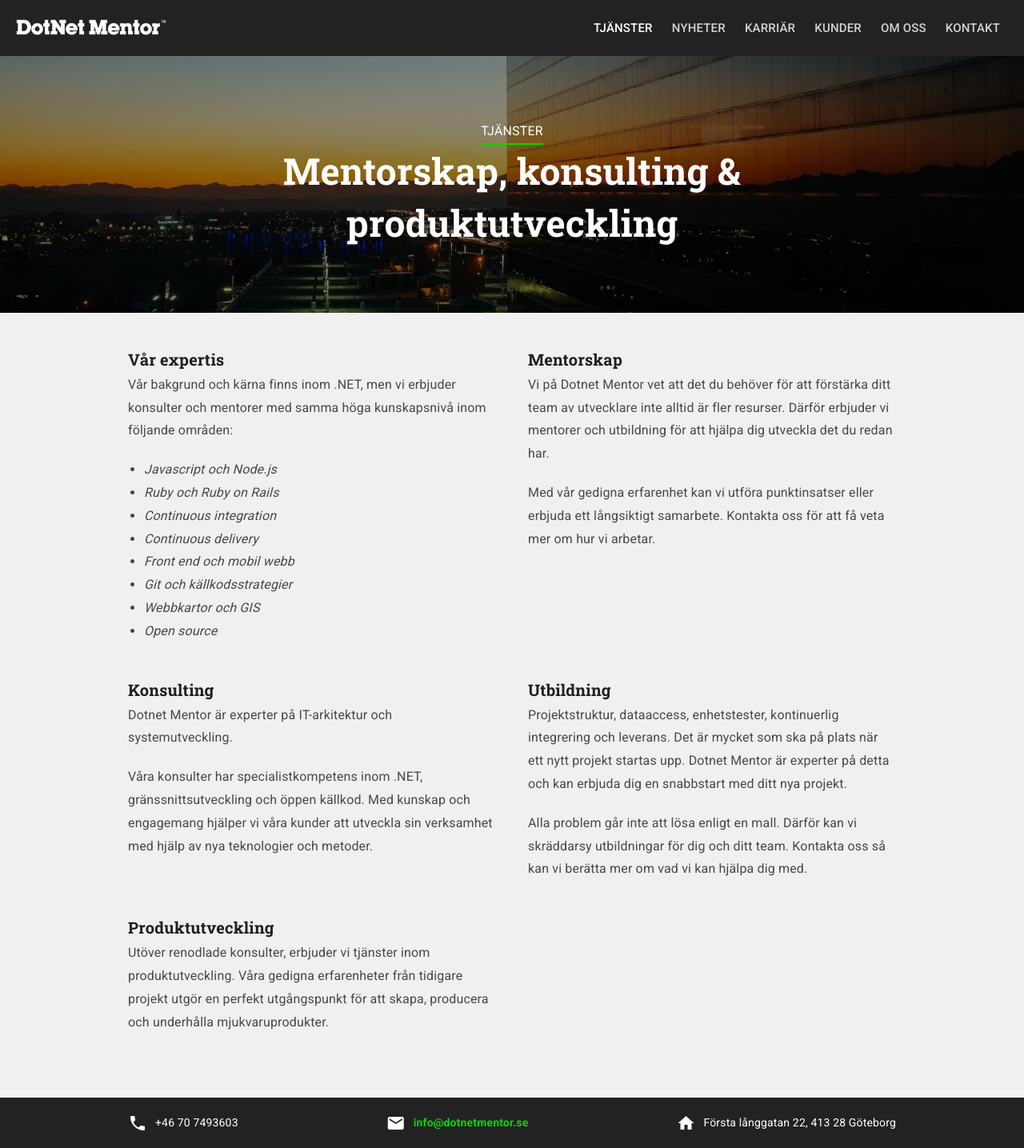
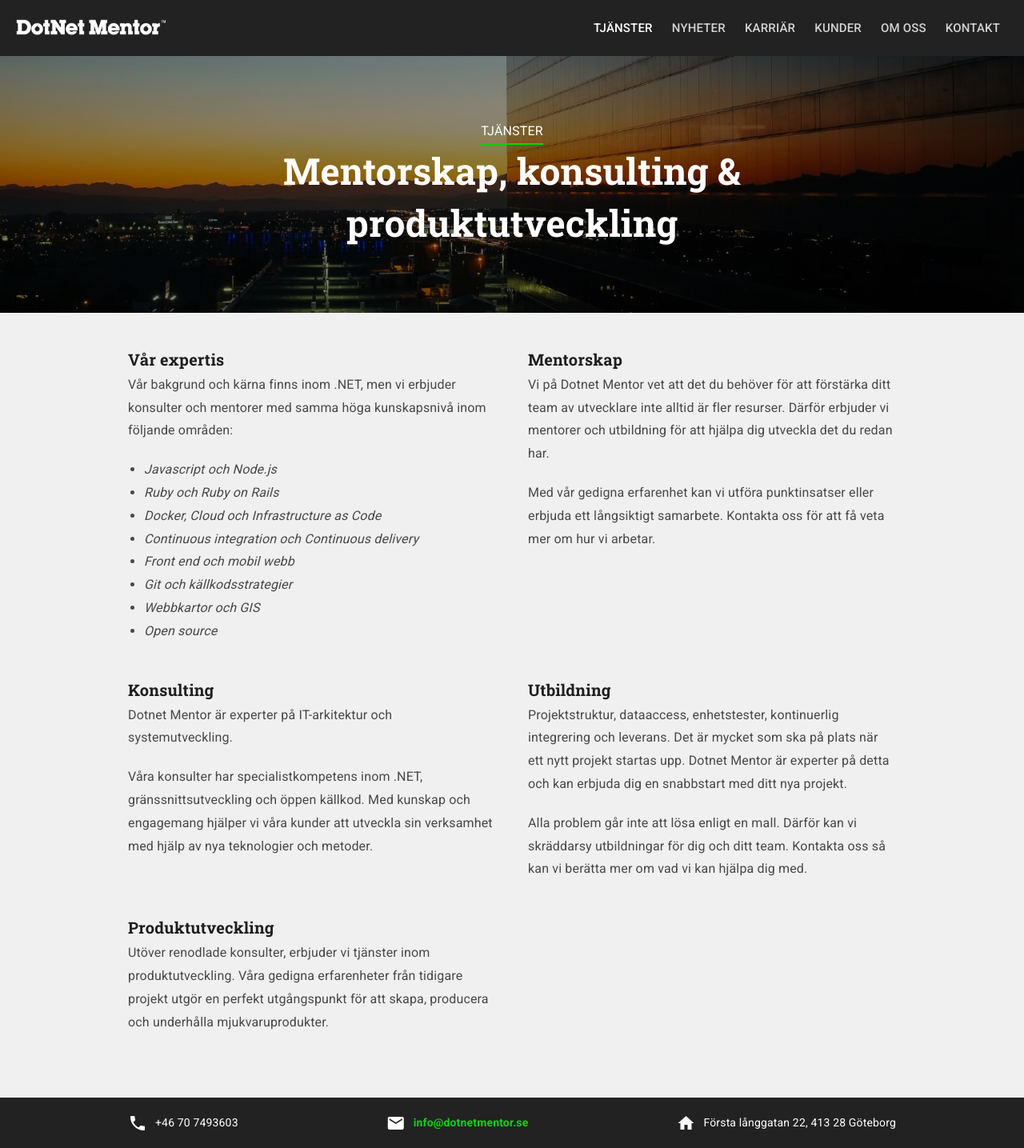
Before and after one commit to dotnetmentor/dotnetmentor-website, a Jekyll site: the page built from services.html, in a window 1280 px wide. Shown: the whole page at 80% size. Built offline with Jekyll 4.4.1, drawn with Linux system fonts in a browser that asks for light colours.

Commit message:
- Added a bit more to services.

```diff
--- a/services.html
+++ b/services.html
@@ -18,8 +18,8 @@
             <ul>
                 <li>Javascript och Node.js</li>
                 <li>Ruby och Ruby on Rails</li>
-                <li>Continuous integration</li>
-                <li>Continuous delivery</li>
+                <li>Docker, Cloud och Infrastructure as Code</li>
+                <li>Continuous integration och Continuous delivery</li>
                 <li>Front end och mobil webb</li>
                 <li>Git och källkodsstrategier</li>
                 <li>Webbkartor och GIS</li>
```
